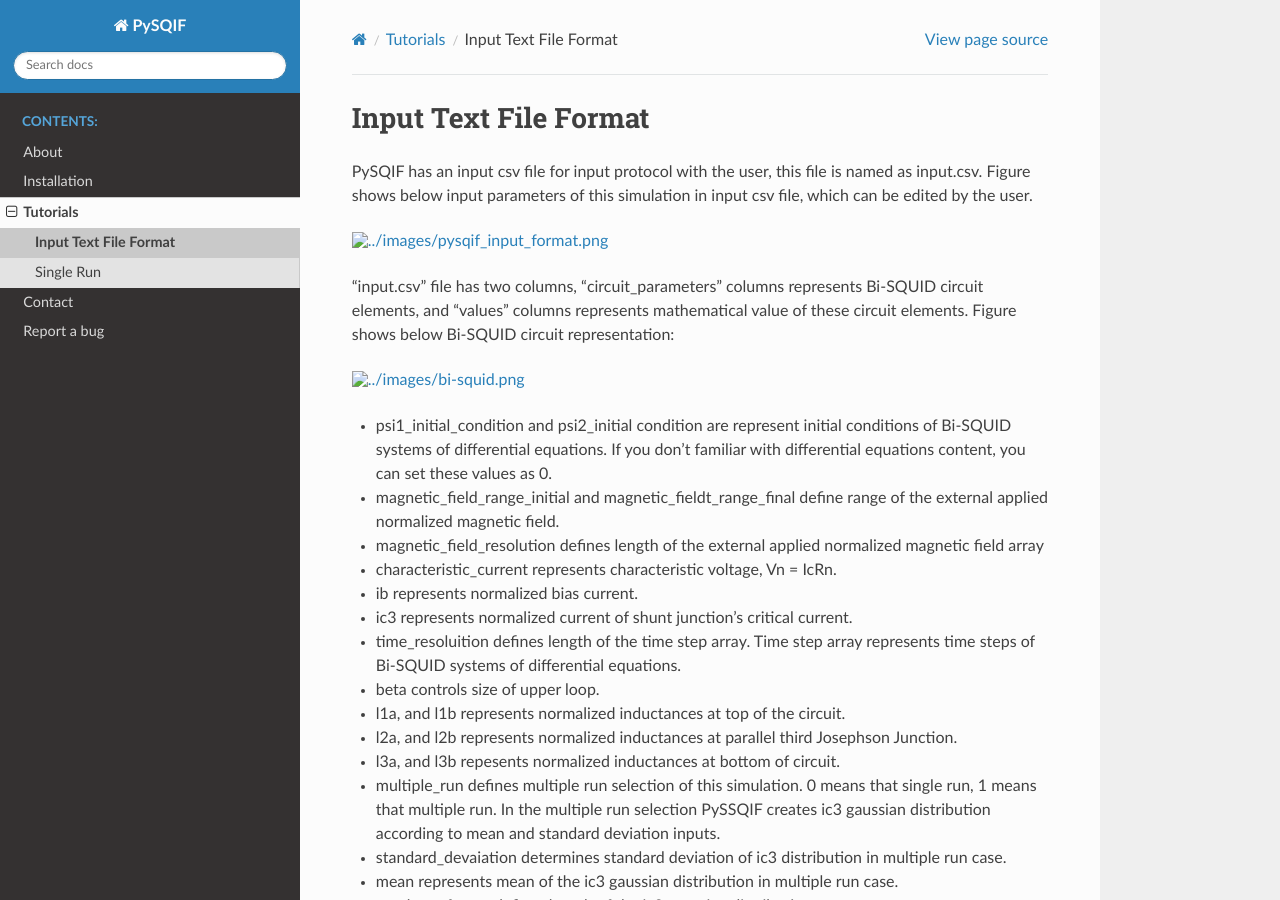
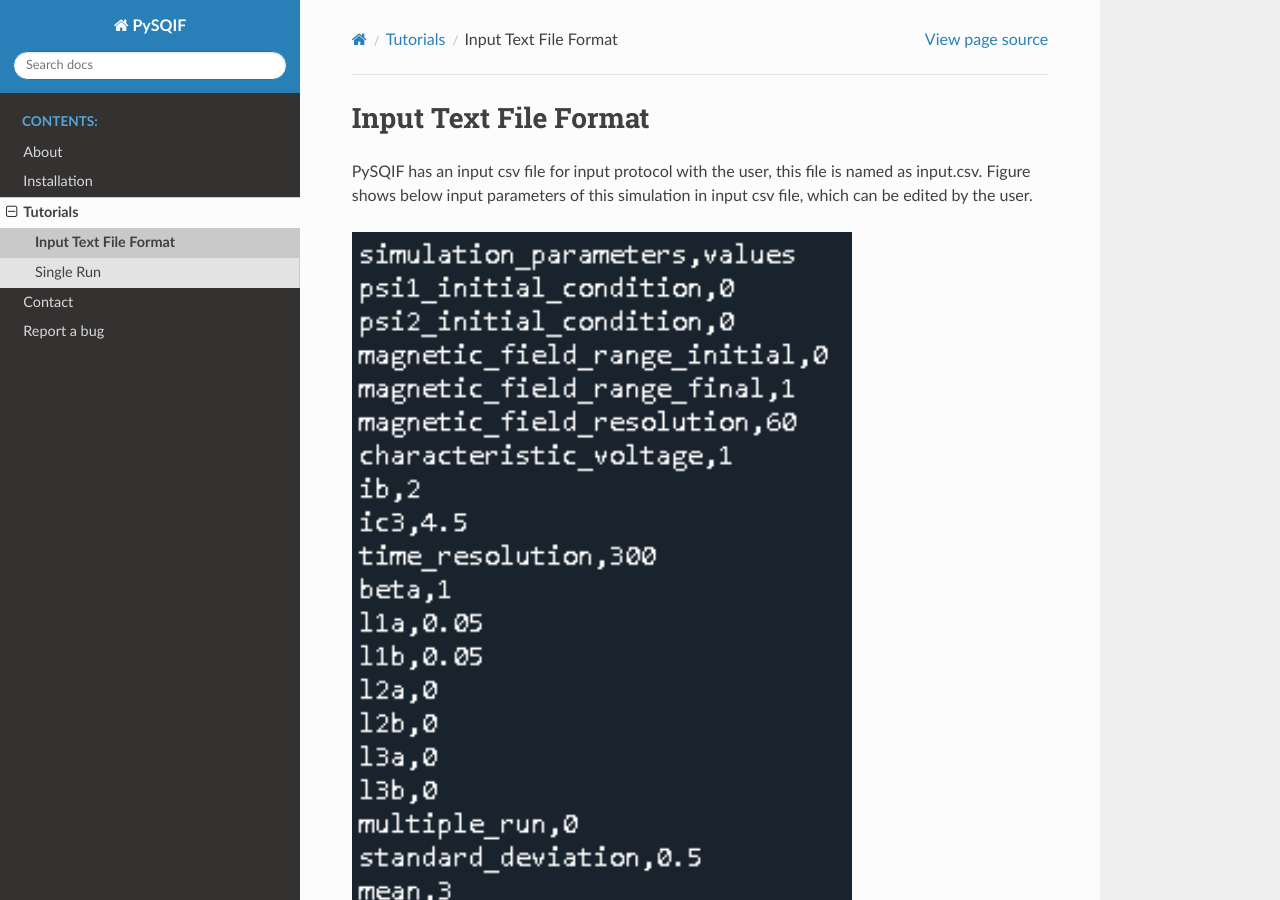
Before and after one commit to aakgn/PySQIF, a Sphinx documentation site: the page built from docs/source/input_text_file_format.rst, in a window 1280 px wide and 900 px high. Built offline with Sphinx 7.4.7 and the Read the Docs theme 2.0.0, drawn with Linux system fonts in a browser that asks for light colours; pages that are not in the unit, such as notebooks, are missing from menus.

Commit message:
Update input_text_file_format.rst

```diff
--- a/docs/source/input_text_file_format.rst
+++ b/docs/source/input_text_file_format.rst
@@ -7,15 +7,16 @@ this file is named as input.csv.
 Figure shows below input parameters of this simulation in input csv file,
 which can be edited by the user.
 
-.. image:: ../images/pysqif_input_format.png
+.. image:: ../images/pysqif_input_format.PNG
    :width: 500
+
 
 "input.csv" file has two columns, "circuit_parameters" columns represents Bi-SQUID circuit elements,
 and "values" columns represents mathematical value of these circuit elements.
 Figure shows below Bi-SQUID circuit representation:
 
 
-.. image:: ../images/bi-squid.png
+.. image:: ../images/bi-squid.PNG
    :width: 500
 
 
```
